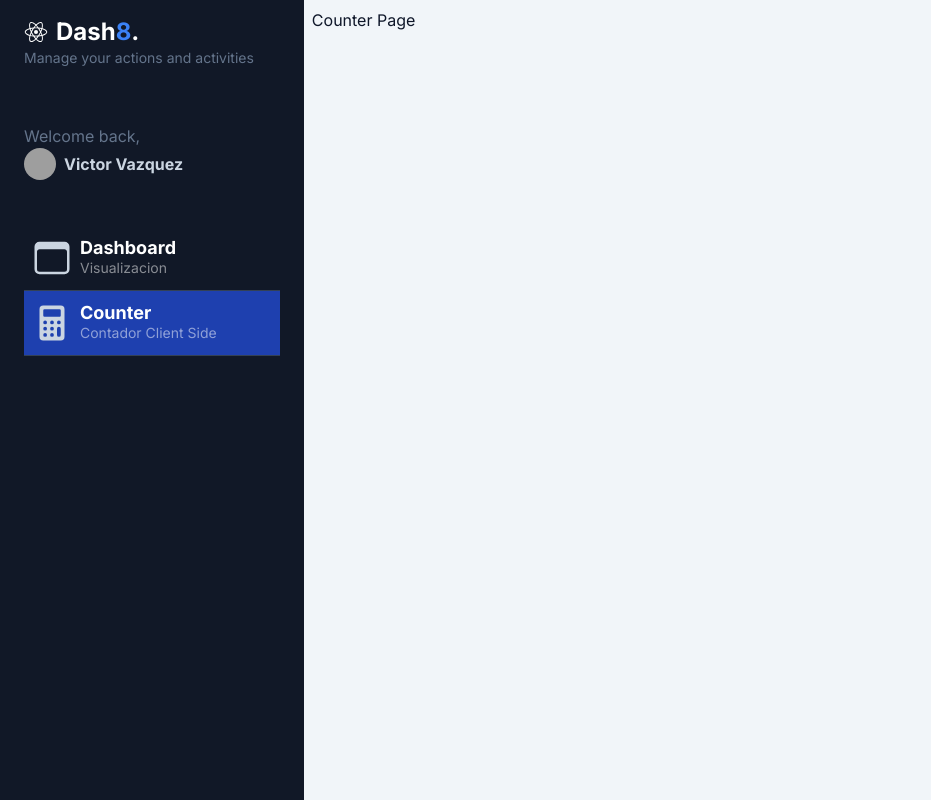
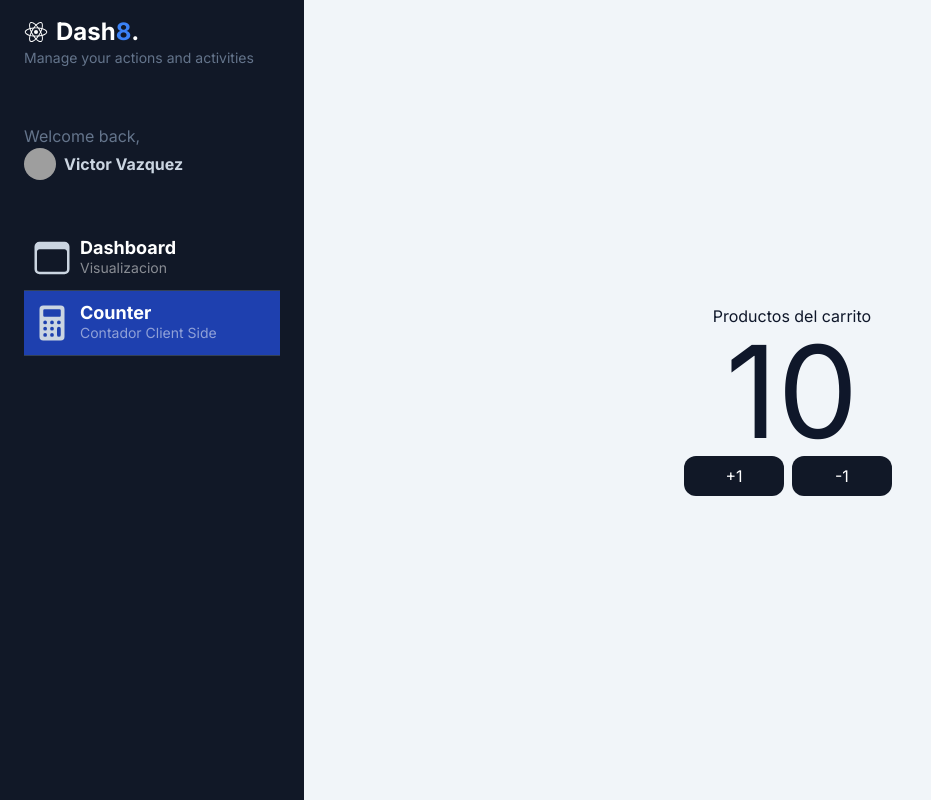
Before and after one commit to VHugoBarnes/nextjs-csr-dashboard, a Next.js app: page /dashboard/counter in a window 1280 px wide. Shown: the whole page, without its empty margins (0-931 px from the left). Built offline with nearby package versions, Linux system fonts and the light colour scheme; grey boxes are pictures that could not be loaded.

Commit message:
Creating "use client" component

```diff
--- a/src/app/dashboard/counter/page.tsx
+++ b/src/app/dashboard/counter/page.tsx
@@ -1,9 +1,18 @@
-import React from "react";
+import { Counter } from "@/components/Counter";
+import { Metadata } from "next";
 
-const Counter = () => {
+export const metadata: Metadata = {
+  title: "Counter",
+  description: "A simple counter"
+};
+
+const CounterPage = () => {
   return (
-    <div>Counter Page</div>
+    <div className="flex flex-col items-center justify-center w-full h-full">
+      <span>Productos del carrito</span>
+      <Counter />
+    </div>
   );
 };
 
-export default Counter;
+export default CounterPage;
--- /dev/null
+++ b/src/components/Counter.tsx
@@ -0,0 +1,26 @@
+"use client";
+import React from "react";
+
+export const Counter = () => {
+  const [count, setCount] = React.useState<number>(10);
+  return (
+    <>
+      <span className="text-9xl">{count}</span>
+
+      <div className="flex items-center">
+        <button
+          className="flex items-center justify-center p-2 rounded-xl bg-gray-900 text-white hover:bg-gray-700 transition-colors duration-200 w-[100px] mr-2"
+          onClick={() => setCount(prev => prev + 1)}
+        >
+          +1
+        </button>
+        <button
+          className="flex items-center justify-center p-2 rounded-xl bg-gray-900 text-white hover:bg-gray-700 transition-colors duration-200 w-[100px] mr-2"
+          onClick={() => setCount(prev => prev - 1)}
+        >
+          -1
+        </button>
+      </div>
+    </>
+  );
+};
```
